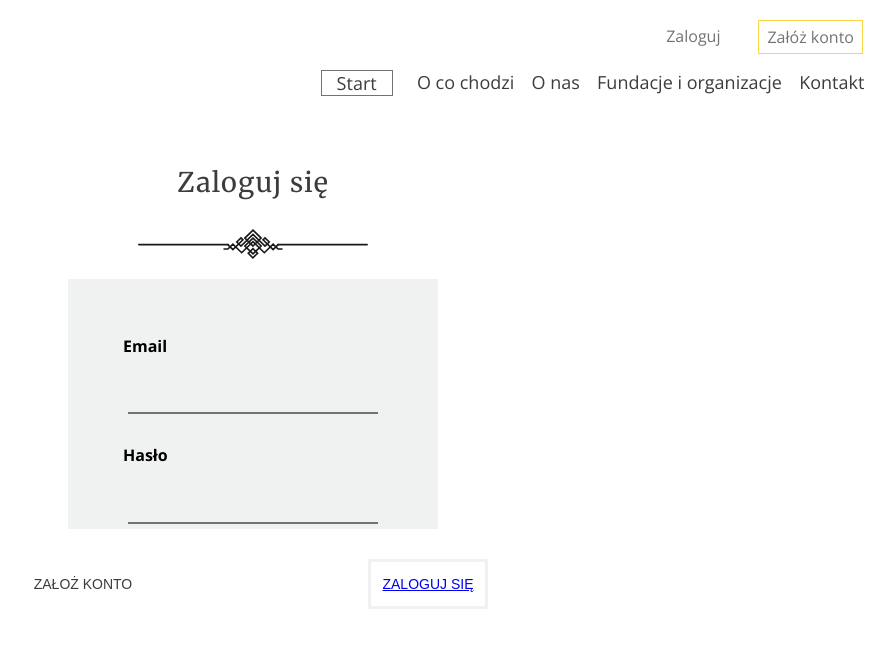
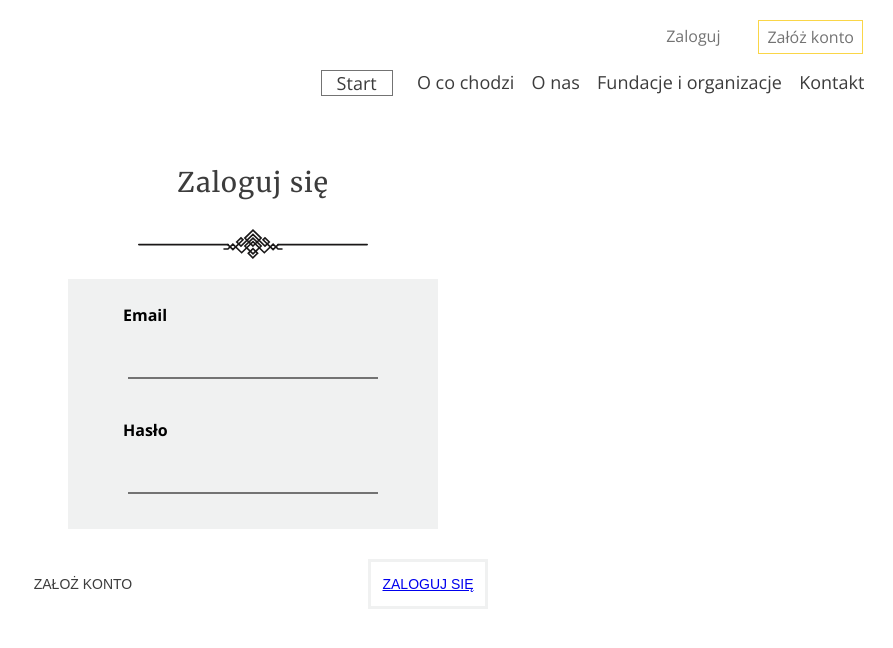
Before and after one commit to Patrycja-dz/Give-Things-Back-version1, a React (Create React App) app in the folder my-app/: page /login in a window 1280 px wide. Shown: the top 648 px of the page, without its empty margins (387-1280 px from the left). Built offline with nearby package versions, Linux system fonts and the light colour scheme.

Commit message:
amendments

```diff
--- a/my-app/src/components/Login.js
+++ b/my-app/src/components/Login.js
@@ -6,6 +6,7 @@ class Login extends React.Component {
         email: "",
         pass: "",
         errors: [],
+        error:[],
 
     };
     handleChange = e => {
@@ -16,38 +17,36 @@ class Login extends React.Component {
     handleSubmit = e => {
         e.preventDefault();
         const errors = [];
+        const error=[];
         if (this.state.email.indexOf("@") === -1) {
             errors.push('Podany email jest nieprawidłowy!')
         }
         if (this.state.pass.length <= 6) {
-            errors.push('Podane hasło jest za krótkie');
+            error.push('Podane hasło jest za krótkie');
         }
         this.setState({
             errors: errors,
+            error:error,
         })
 
     };
 
     render() {
-        const erorrsMessages = (
-            <div className="error_div">
-                {this.state.errors.map((err, index) => <p key={index}>{err}</p>)}
-            </div>
-        );
+
         return (
             <div>
                 <p className="log_in">Zaloguj się</p>
                 <div className="image"></div>
                 <div className="form_content">
                     <div className="login_form" noValidate>
-                        {erorrsMessages}
                         <label><span>Email</span></label>
                         <input onChange={this.handleChange} name="email" value={this.state.email} type="email"
                                autoComplete="off"/>
+                        <p className="error_p">{this.state.errors.map((err,index)=><p key={index}>{err}</p> )}</p>
                         <label className="password"><span>Hasło</span></label>
                         <input onChange={this.handleChange} name="pass" value={this.state.pass}
                                type="password"/>
-
+                        <p className="error_p">{this.state.error.map((err,index)=><p key={index}>{err}</p> )}</p>
                     </div>
 
 
--- a/my-app/src/scss/components_styling/Login.scss
+++ b/my-app/src/scss/components_styling/Login.scss
@@ -86,9 +86,7 @@
   outline: none;
   margin-left: -10px;
 }
-.error_div{
-  width: 230px;
-  height: 50px;
+.error_p{;
   font-size: 14px;
   margin: 0 auto;
   padding-top: 10px;
```
